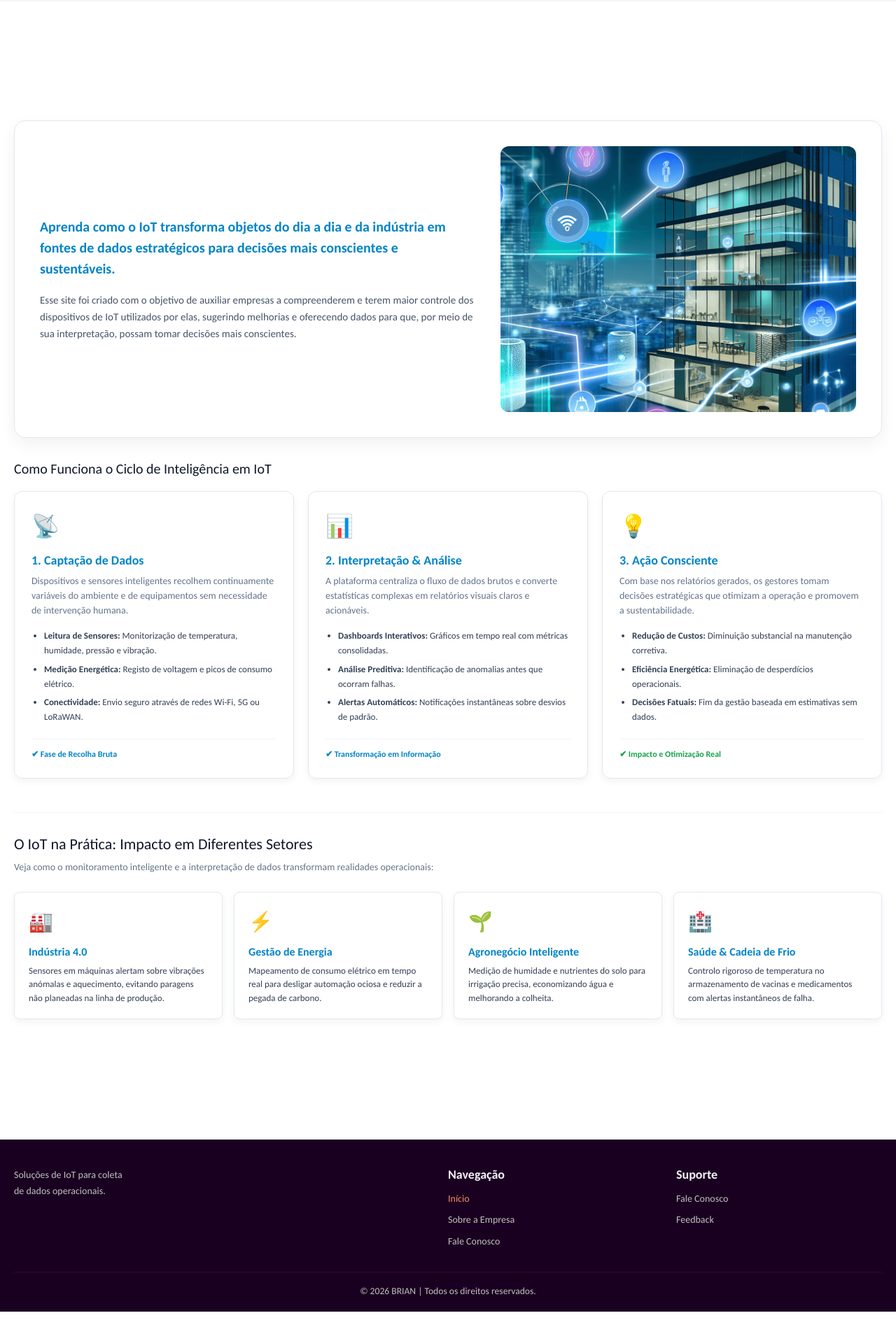
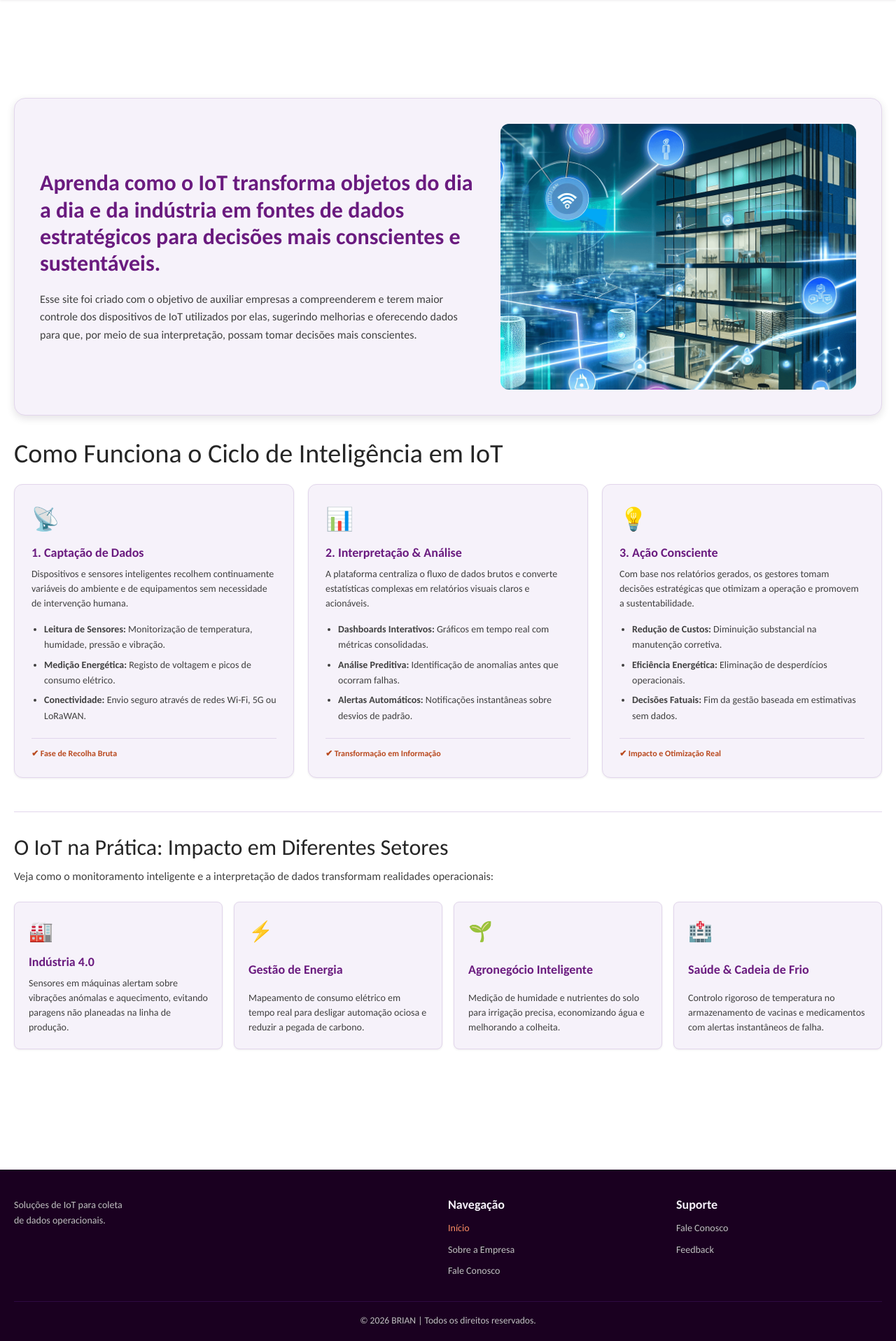
Before and after one commit to biavieiraa/django_fds, a Django app: page /forum/ in a window 1280 px wide. Shown: the part 73-1990 px from the top of the page at 70% size. Before the commit the page ends 1948 px from the top, so only its background shows below. Run offline with Django 5.2, Linux system fonts and the light colour scheme; some web fonts are replaced.

Commit message:
Aplica mudanças a home

```diff
--- a/forum/static/css/style.css
+++ b/forum/static/css/style.css
@@ -577,327 +577,71 @@ body:has(.container--chat) { background-color: var(--chat-page-bg); }
     margin-top: 12px;
 }
 
-/* =========================================================
-   VARIÁVEIS DE TEMA (MODO CLARO E MODO ESCURO)
-   ========================================================= */
-
-/* Tema Claro (Padrão) */
-:root {
-  --iot-bg-card: #ffffff;
-  --iot-border-card: #e2e8f0;
-  --iot-border-divider: #f1f5f9;
-  --iot-text-main: #0f172a;
-  --iot-text-accent: #0284c7;
-  --iot-text-muted: #64748b;
-  --iot-text-body: #334155;
-  --iot-text-success: #16a34a;
-  --iot-shadow: 0 4px 12px rgba(0, 0, 0, 0.05);
-}
-
-/* Modo Escuro Automático (conforme o sistema do usuário) */
-@media (prefers-color-scheme: dark) {
-  :root {
-    --iot-bg-card: #161b22;
-    --iot-border-card: #30363d;
-    --iot-border-divider: #21262d;
-    --iot-text-main: #ffffff;
-    --iot-text-accent: #38bdf8;
-    --iot-text-muted: #94a3b8;
-    --iot-text-body: #c9d1d9;
-    --iot-text-success: #22c55e;
-    --iot-shadow: 0 4px 12px rgba(0, 0, 0, 0.25);
-  }
-}
-
-/* Suporte se o seu site alternar temas via Classe ou Atributo (Ex: class="dark" ou data-theme="dark") */
-body.dark, [data-theme="dark"], .dark-mode {
-  --iot-bg-card: #161b22;
-  --iot-border-card: #30363d;
-  --iot-border-divider: #21262d;
-  --iot-text-main: #ffffff;
-  --iot-text-accent: #38bdf8;
-  --iot-text-muted: #94a3b8;
-  --iot-text-body: #c9d1d9;
-  --iot-text-success: #22c55e;
-  --iot-shadow: 0 4px 12px rgba(0, 0, 0, 0.25);
-}
-
-body.light, [data-theme="light"], .light-mode {
-  --iot-bg-card: #ffffff;
-  --iot-border-card: #e2e8f0;
-  --iot-border-divider: #f1f5f9;
-  --iot-text-main: #0f172a;
-  --iot-text-accent: #0284c7;
-  --iot-text-muted: #64748b;
-  --iot-text-body: #334155;
-  --iot-text-success: #16a34a;
-  --iot-shadow: 0 4px 12px rgba(0, 0, 0, 0.05);
-}
-
-/* =========================================================
-   ESTILOS DOS COMPONENTES E CAIXAS (FLEXÍVEIS)
-   ========================================================= */
-
-.iot-container {
-  margin-top: 32px;
-  width: 100%;
-  box-sizing: border-box;
-}
-
-.iot-main-title {
-  font-size: 20px;
-  color: var(--iot-text-main);
-  margin-bottom: 20px;
-  transition: color 0.3s ease;
-}
-
-/* Grilhas Flexíveis e Responsivas */
-.iot-grid-cycle {
-  display: grid;
-  grid-template-columns: repeat(auto-fit, minmax(260px, 1fr));
-  gap: 20px;
-}
-
-.iot-grid-apps {
-  display: grid;
-  grid-template-columns: repeat(auto-fit, minmax(220px, 1fr));
-  gap: 16px;
-}
-
-/* Estilo Base dos Cards/Caixas */
-.iot-card {
-  background-color: var(--iot-bg-card);
-  border: 1px solid var(--iot-border-card);
-  border-radius: 12px;
-  padding: 24px;
-  display: flex;
-  flex-direction: column;
-  justify-content: space-between;
-  box-shadow: var(--iot-shadow);
-  transition: background-color 0.3s ease, border-color 0.3s ease, box-shadow 0.3s ease;
-}
-
-.iot-card-compact {
-  padding: 20px;
-  border-radius: 8px;
-}
-
-.iot-card-body {
-  display: flex;
-  flex-direction: column;
-}
-
-.iot-card-icon {
-  font-size: 32px;
-  margin-bottom: 12px;
-}
-
-.iot-card-compact .iot-card-icon {
-  font-size: 28px;
-  margin-bottom: 10px;
-}
-
-.iot-card-title {
-  font-size: 18px;
-  color: var(--iot-text-accent);
-  margin: 0 0 8px 0;
-  transition: color 0.3s ease;
-}
-
-.iot-card-compact .iot-card-title {
-  font-size: 16px;
-}
-
-.iot-card-desc {
-  font-size: 14px;
-  color: var(--iot-text-muted);
-  line-height: 1.5;
-  margin: 0 0 16px 0;
-  transition: color 0.3s ease;
-}
-
-.iot-card-compact .iot-card-desc {
-  font-size: 13px;
-  color: var(--iot-text-body);
-  margin-bottom: 0;
-}
-
-.iot-card-list {
-  font-size: 13px;
-  color: var(--iot-text-body);
-  padding-left: 18px;
-  line-height: 1.6;
-  margin: 0;
-  transition: color 0.3s ease;
-}
-
-.iot-card-list li {
-  margin-bottom: 6px;
-}
-
-.iot-card-list li:last-child {
-  margin-bottom: 0;
-}
-
-/* Rodapé das Caixas */
-.iot-card-footer {
-  margin-top: 20px;
-  padding-top: 12px;
-  border-top: 1px solid var(--iot-border-divider);
-  font-size: 12px;
-  color: var(--iot-text-accent);
-  font-weight: 600;
-  transition: border-color 0.3s ease, color 0.3s ease;
-}
-
-.iot-footer-success {
-  color: var(--iot-text-success);
-}
-
-/* Segunda Secção */
-.iot-section {
-  margin-top: 48px;
-  padding-top: 32px;
-  border-top: 1px solid var(--iot-border-divider);
-  transition: border-color 0.3s ease;
-}
-
-.iot-section-title {
-  font-size: 22px;
-  margin: 0 0 8px 0;
-  color: var(--iot-text-main);
-  transition: color 0.3s ease;
-}
-
-.iot-section-desc {
-  color: var(--iot-text-muted);
-  font-size: 14px;
-  margin: 0 0 24px 0;
-  transition: color 0.3s ease;
-}
-
-/* =========================================================
-     VARIÁVEIS DE TEMA E ESTILOS DA CAIXA HERO
-     ========================================================= */
-
-  /* Tema Escuro (Padrão) */
-  .hero-card-wrapper {
-    --hero-bg: #161b22;
-    --hero-border: #30363d;
-    --hero-title-color: #38bdf8;
-    --hero-text-color: #94a3b8;
-    --hero-shadow: 0 8px 24px rgba(0, 0, 0, 0.25);
-    margin: 32px 0;
-    width: 100%;
-    box-sizing: border-box;
-  }
-
-  /* Modo Claro Automático (Sistemas/Navegadores no modo claro) */
-  @media (prefers-color-scheme: light) {
-    .hero-card-wrapper {
-      --hero-bg: #ffffff;
-      --hero-border: #e2e8f0;
-      --hero-title-color: #0284c7;
-      --hero-text-color: #475569;
-      --hero-shadow: 0 8px 24px rgba(0, 0, 0, 0.06);
-    }
-  }
-
-  /* Suporte se o seu site alterna temas por classe na página (.light / .dark) */
-  body.light .hero-card-wrapper,
-  .light .hero-card-wrapper,
-  [data-theme="light"] .hero-card-wrapper {
-    --hero-bg: #ffffff;
-    --hero-border: #e2e8f0;
-    --hero-title-color: #0284c7;
-    --hero-text-color: #475569;
-    --hero-shadow: 0 8px 24px rgba(0, 0, 0, 0.06);
-  }
-
-  body.dark .hero-card-wrapper,
-  .dark .hero-card-wrapper,
-  [data-theme="dark"] .hero-card-wrapper {
-    --hero-bg: #161b22;
-    --hero-border: #30363d;
-    --hero-title-color: #38bdf8;
-    --hero-text-color: #94a3b8;
-    --hero-shadow: 0 8px 24px rgba(0, 0, 0, 0.25);
-  }
-
-  /* Layout do Card Principal */
-  .hero-card {
-    background-color: var(--hero-bg);
-    border: 1px solid var(--hero-border);
+/* ===== HERO ===== */
+.hero-card-wrapper { margin: 0 0 32px; width: 100%; }
+.hero-card {
+    background-color: var(--card-bg);
+    border: 1px solid var(--border-color);
     border-radius: 16px;
     padding: 36px;
-    box-shadow: var(--hero-shadow);
+    box-shadow: var(--shadow-md);
     display: grid;
     grid-template-columns: 1.1fr 0.9fr;
     gap: 36px;
     align-items: center;
-    transition: background-color 0.3s ease, border-color 0.3s ease, box-shadow 0.3s ease;
-  }
+}
+.hero-card-text { display: flex; flex-direction: column; gap: 18px; }
+.hero-card-highlight {
+    font-family: var(--font-heading);
+    font-size: var(--fs-h3);
+    font-weight: 700;
+    line-height: var(--lh-title);
+    color: var(--title-accent);
+    margin: 0;
+}
+.hero-card-desc { font-size: var(--fs-body); line-height: var(--lh-body); color: var(--text-secondary); margin: 0; }
+.hero-card-media { width: 100%; display: flex; justify-content: center; align-items: center; }
+.hero-card-img { width: 100%; height: auto; max-height: 380px; object-fit: cover; border-radius: 12px; }
+@media (max-width: 868px) {
+    .hero-card { grid-template-columns: 1fr; padding: 24px; gap: 24px; }
+}
 
-  /* Lado do Texto */
-  .hero-card-text {
-    display: flex;
-    flex-direction: column;
-    gap: 18px;
-  }
+/* ===== CARDS IoT ===== */
+.iot-container { margin-top: 32px; width: 100%; }
+.iot-main-title { font-size: var(--fs-h2); color: var(--text-primary); margin-bottom: 20px; }
+.iot-grid-cycle { display: grid; grid-template-columns: repeat(auto-fit, minmax(260px, 1fr)); gap: 20px; }
+.iot-grid-apps  { display: grid; grid-template-columns: repeat(auto-fit, minmax(220px, 1fr)); gap: 16px; }
 
-  .hero-card-highlight {
-    font-size: 20px;
-    font-weight: 600;
-    line-height: 1.5;
-    color: var(--hero-title-color);
-    margin: 0;
-    transition: color 0.3s ease;
-  }
+.iot-card {
+    background-color: var(--card-bg);
+    border: 1px solid var(--border-color);
+    border-radius: 12px;
+    padding: 24px;
+    display: flex; flex-direction: column; justify-content: space-between;
+    box-shadow: var(--shadow-sm);
+    transition: var(--transition);
+}
+.iot-card-compact { padding: 20px; border-radius: 8px; }
+.iot-card-body { display: flex; flex-direction: column; }
+.iot-card-icon { font-size: 32px; margin-bottom: 12px; }
+.iot-card-compact .iot-card-icon { font-size: 28px; margin-bottom: 10px; }
+.iot-card-title { font-size: var(--fs-h4); color: var(--title-accent); margin: 0 0 8px; }
+.iot-card-desc { font-size: var(--fs-body-sm); color: var(--text-secondary); line-height: 1.5; margin: 0 0 16px; }
+.iot-card-compact .iot-card-desc { margin-bottom: 0; }
+.iot-card-list { font-size: var(--fs-body-sm); color: var(--text-secondary); padding-left: 18px; line-height: 1.6; margin: 0; }
+.iot-card-list li { margin-bottom: 6px; }
+.iot-card-list li:last-child { margin-bottom: 0; }
+.iot-card-footer {
+    margin-top: 20px; padding-top: 12px;
+    border-top: 1px solid var(--border-color);
+    font-size: 12px; font-weight: 600;
+    color: var(--link);
+}
+.iot-footer-success { color: var(--link); }
 
-  .hero-card-desc {
-    font-size: 15px;
-    line-height: 1.6;
-    color: var(--hero-text-color);
-    margin: 0;
-    transition: color 0.3s ease;
-  }
-
-  /* Lado da Imagem */
-  .hero-card-media {
-    width: 100%;
-    display: flex;
-    justify-content: center;
-    align-items: center;
-  }
-
-  .hero-card-img {
-    width: 100%;
-    height: auto;
-    max-height: 380px;
-    object-fit: cover;
-    border-radius: 12px;
-  }
-
-  /* Responsividade para telemóveis e tablets */
-  @media (max-width: 868px) {
-    .hero-card {
-      grid-template-columns: 1fr;
-      padding: 24px;
-      gap: 24px;
-    }
-
-    .hero-card-highlight {
-      font-size: 18px;
-    }
-
-    .hero-card-desc {
-      font-size: 14px;
-    }
-  }
-
-  .message-bubble {
-    white-space: pre-wrap;
-}
+.iot-section { margin-top: 48px; padding-top: 32px; border-top: 1px solid var(--border-color); }
+.iot-section-title { font-size: var(--fs-h3); margin: 0 0 8px; color: var(--text-primary); }
+.iot-section-desc { color: var(--text-secondary); font-size: var(--fs-body); margin: 0 0 24px; }
 
 /* ===== CHAT: layout com sidebar ===== */
 .chat-layout {
```
